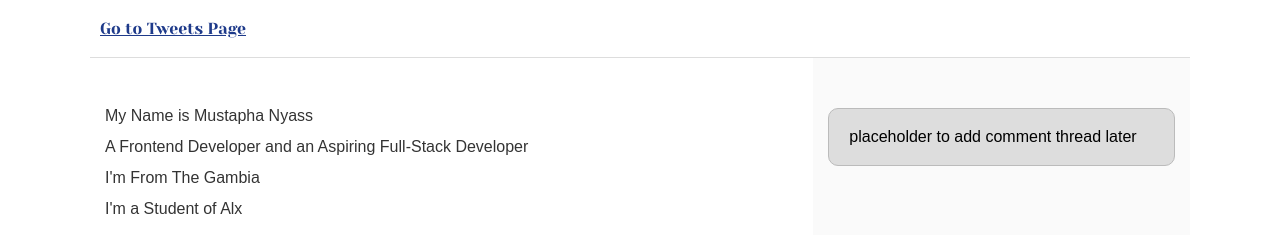
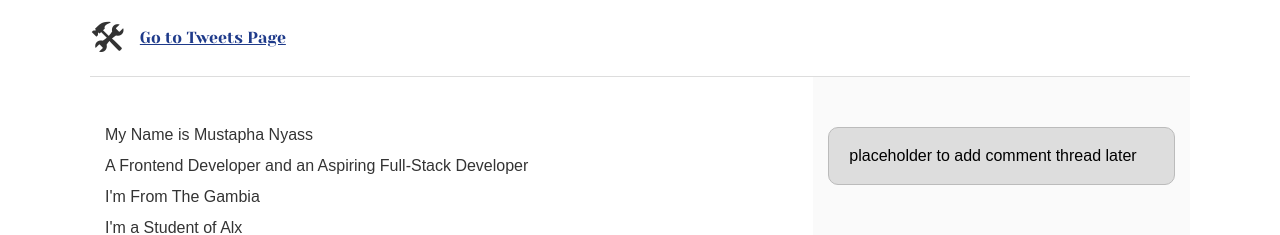
Before and after one commit to Mustaphanyass2025/alx_html_css, a plain HTML site: page css_basic/index.html in a window 1280 px wide. Shown: the top 235 px of the page. Drawn offline with Linux system fonts and the light colour scheme.

Commit message:
Update HTML with logo

```diff
--- a/css_basic/index.html
+++ b/css_basic/index.html
@@ -12,6 +12,7 @@
 <body class="works_on_smartphone">
     <header>
         <ul>
+            <li class="logo">&#128736;</li>
             <li><a class="tweet-link" href="tweets.html" target="_blank">Go to Tweets Page</a></li>
         </ul>
     </header>
```
